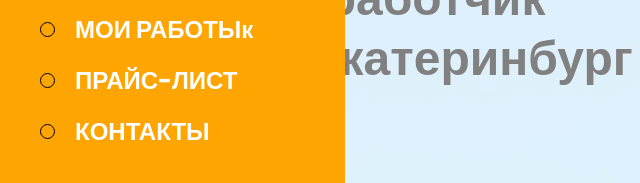
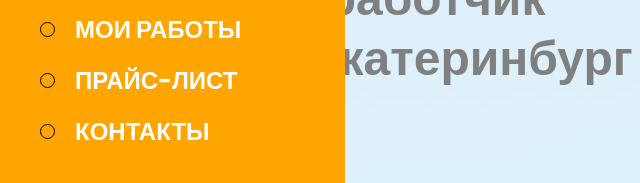
Before and after one commit to Alekseywow/portfolio_nov, a website: page src/index.html in a window 1280 px wide. Both pictures are taken after a click on the element 1232 px from the left and 30 px from the top of the page. Shown: the part 281-464 px from the top of the page, 0-640 px from the left. Drawn offline with nearby package versions, Linux system fonts and the light colour scheme; files that its build step writes are made by us from their sources; files whose address does not match are found by name.

Commit message:
first one page new

```diff
--- a/src/index.html
+++ b/src/index.html
@@ -35,7 +35,7 @@
                     <li class="menu__link"><a href="#">ПРО МЕНЯ</a></li>
                     <li class="menu__link"><a href="#">МОЙ ОПЫТ</a></li>
                     <li class="menu__link"><a href="#">МОИ НАВЫКИ</a></li>
-                    <li class="menu__link"><a href="#">МОИ РАБОТЫк</a></li>
+                    <li class="menu__link"><a href="#">МОИ РАБОТЫ</a></li>
                     <li class="menu__link"><a href="#">ПРАЙС-ЛИСТ</a></li>
                     <li class="menu__link"><a href="#">КОНТАКТЫ</a></li>
                 </ul>
```
